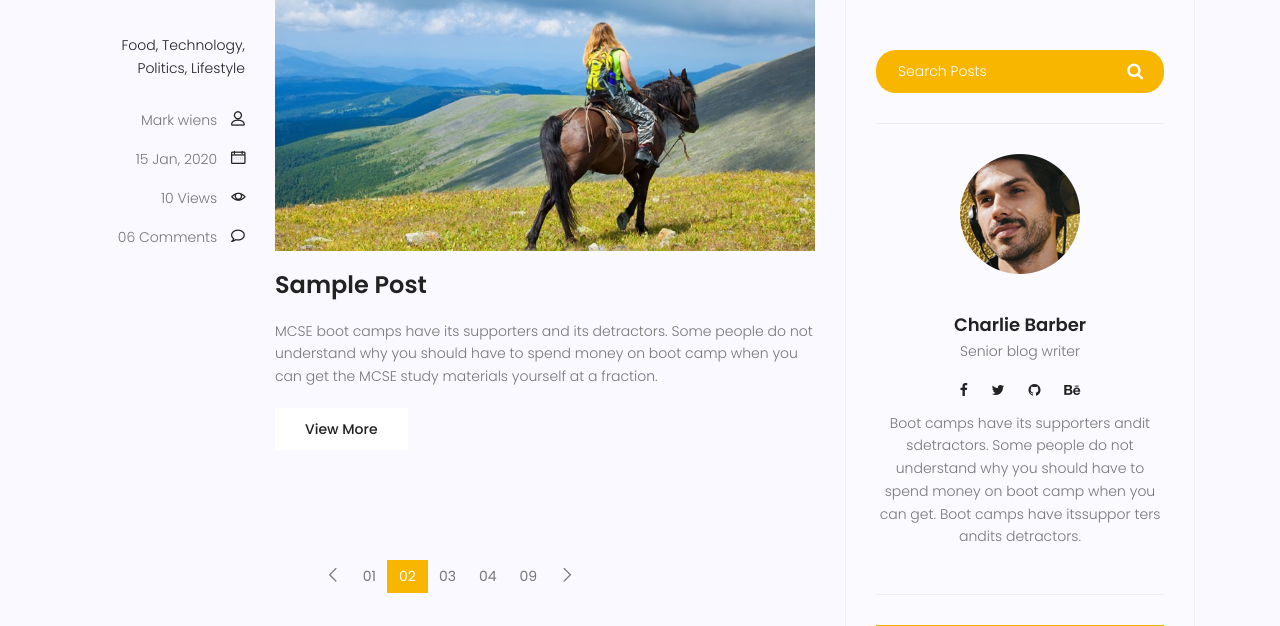
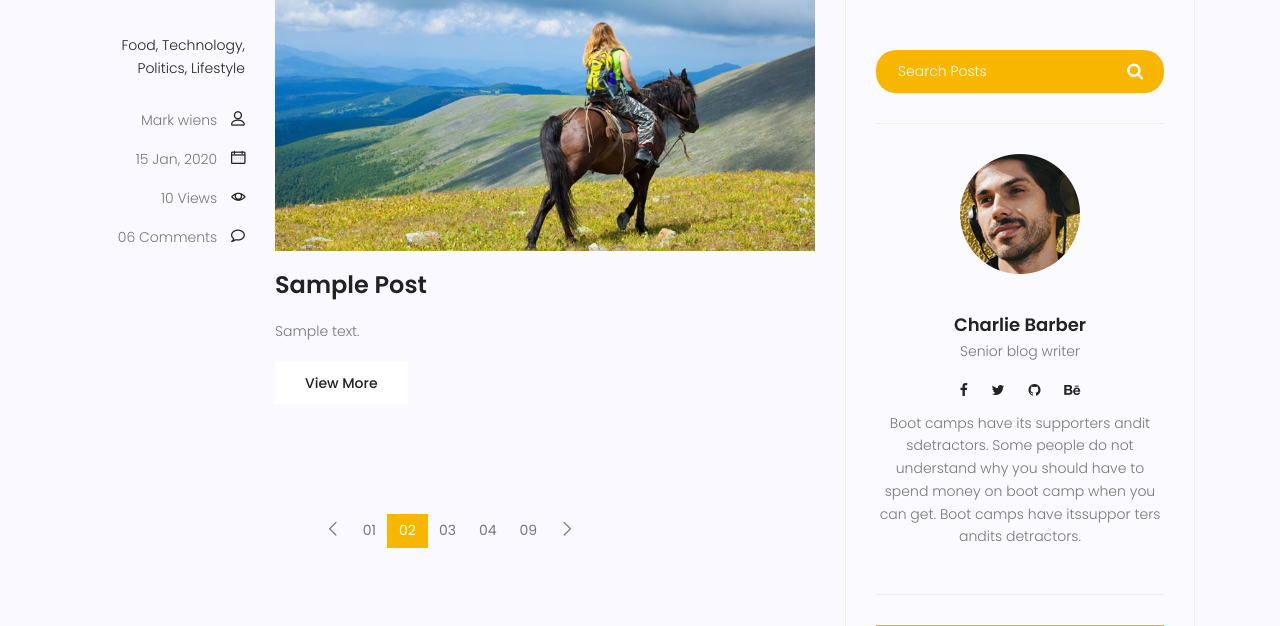
Before and after one commit to arman-ala/mk_django_1, a Django app: page /blog/ in a window 1280 px wide. Shown: the part 1083-1709 px from the top of the page. Run offline with Django 4.2, Linux system fonts and the light colour scheme; tables that the repository leaves empty hold one stand-in row (values such as "Sample post"); some libraries are stand-ins or nearby versions.

Commit message:
content of the posts are used in blog-home.html .

```diff
--- a/templates/blog/blog-home.html
+++ b/templates/blog/blog-home.html
@@ -108,7 +108,7 @@
 									</div>
 									<a class="posts-title" href="blog-single.html"><h3>{{ post.title|title }}</h3></a>
 									<p class="excert">
-										MCSE boot camps have its supporters and its detractors. Some people do not understand why you should have to spend money on boot camp when you can get the MCSE study materials yourself at a fraction.
+										{{ post.content }}
 									</p>
 									<a href="blog-single.html" class="primary-btn">View More</a>
 								</div>
```
